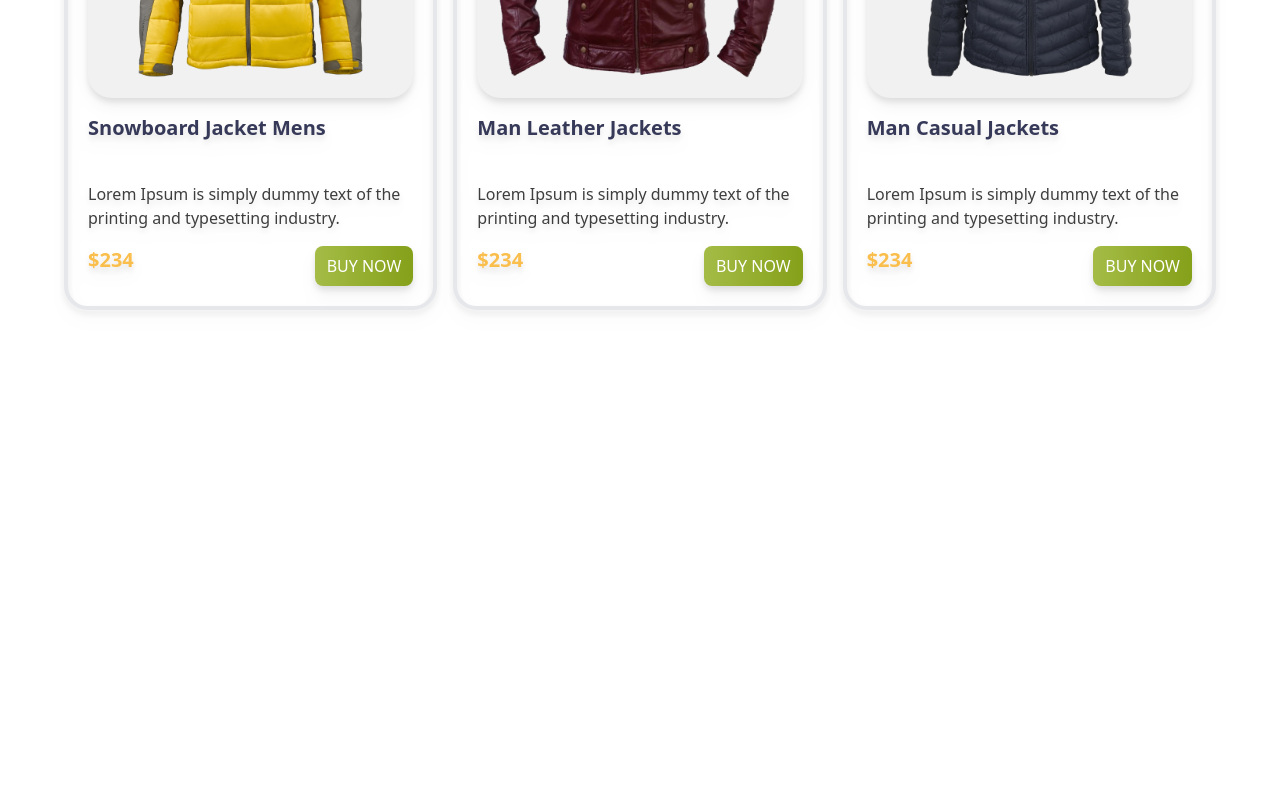
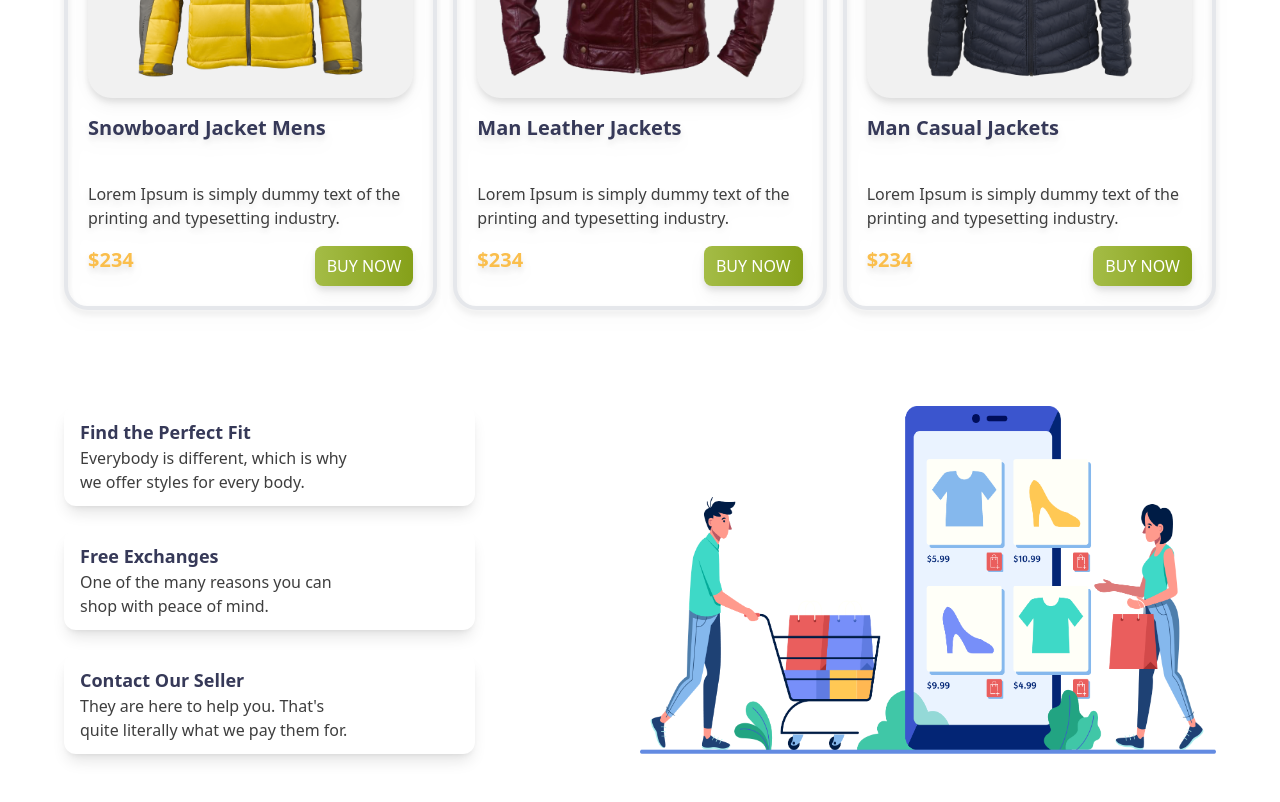
Before and after one commit to Toha16/penguine-tailwind, a plain HTML site: page index.html in a window 1280 px wide. Shown: the part 1723-2525 px from the top of the page. Before the commit the page ends 2081 px from the top, so only its background shows below. Drawn offline with nearby package versions, Linux system fonts and the light colour scheme.

Commit message:
added the last secction

```diff
--- a/index.html
+++ b/index.html
@@ -177,8 +177,34 @@
                     </div>
                 </div>
                </div>
+         </section>
+
+         <!-- Last part -->
+          <section class="py-12">
+            <div class="flex justify-between">
+              <!-- Content -->
+             <div>
+              <div class="rounded-xl shadow-lg bg-white px-4 py-3 w-3/4">
+                <h2 class="font-bold text-lg text-[#363958]">Find the Perfect Fit</h2>
+                <p class="text-[#3E3E3E] w-3/4">Everybody is different, which is why we
+                  offer styles for every body.</p>
+              </div>
+              <br>
+              <div class="rounded-xl shadow-lg bg-white px-4 py-3 w-3/4">
+                <h2 class="font-bold text-lg text-[#363958]">Free Exchanges</h2>
+                <p class="text-[#3E3E3E] w-3/4">One of the many reasons you can shop
+                  with peace of mind.</p>
+              </div>
+              <br>
+              <div class="rounded-xl shadow-lg bg-white px-4 py-3 w-3/4">
+                <h2 class="font-bold text-lg text-[#363958]">Contact Our Seller</h2>
+                <p class="text-[#3E3E3E] w-3/4">They are here to help you. That's quite
+                  literally what we pay them for.</p>
+              </div>
+             </div>
+              <img class="w-1/2" src="images/shopping.png" alt="">
+            </div>
           </section>
-         </section>
      </main>
 </body>
 </html>
```
